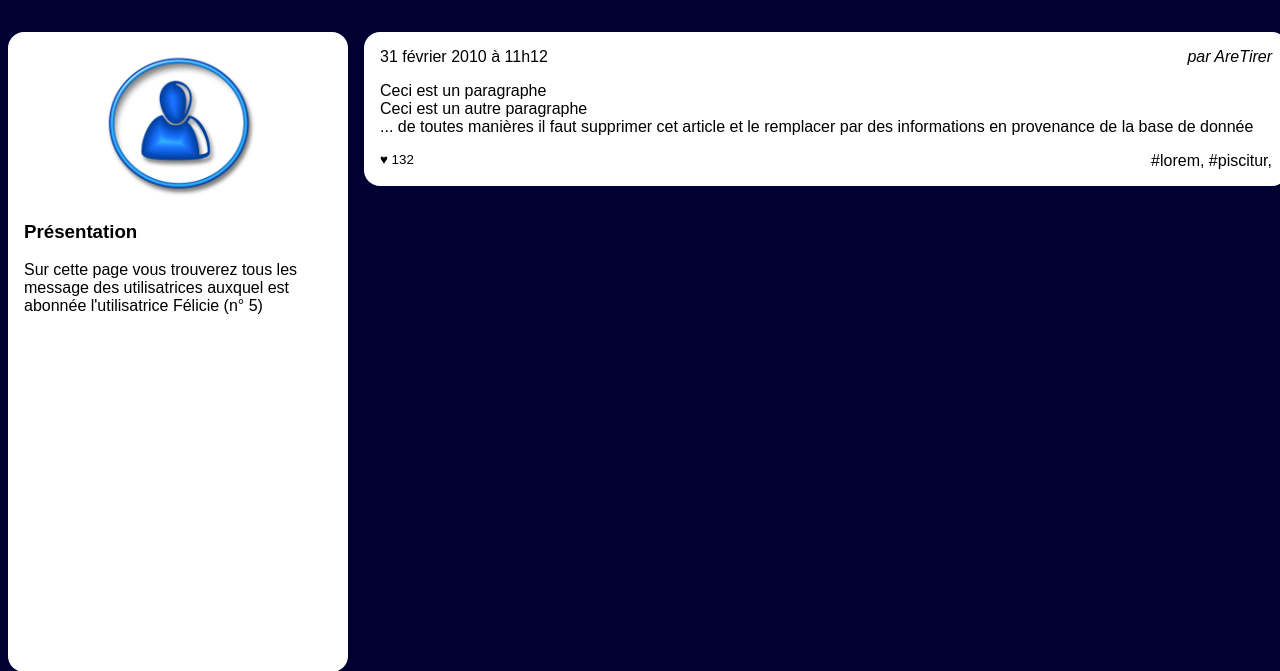
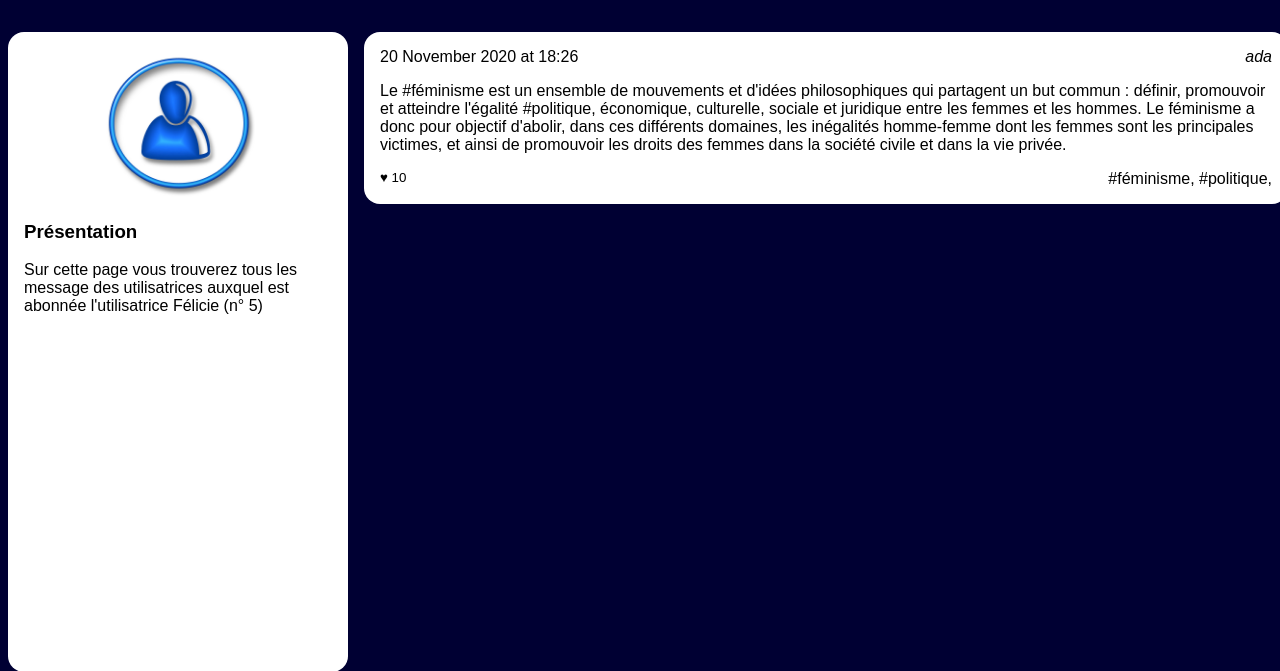
Before and after one commit to adatechschool/projet-collectif---reseau-social-php-redji_reseusocial, a PHP site: page /feed.php?user_id=5 in a window 1280 px wide. Shown: the part 92-763 px from the top of the page. Run offline with PHP 8.4, Linux system fonts and the light colour scheme; data comes from the database, SQL or seed files in the repository.

Commit message:
Modify article to display informations extracted from the database.

```diff
--- a/Niveau1/feed.php
+++ b/Niveau1/feed.php
@@ -80,27 +80,30 @@
                  * Etape 4: @todo Parcourir les messsages et remplir correctement le HTML avec les bonnes valeurs php
                  * A vous de retrouver comment faire la boucle while de parcours...
                  */
-                ?>
+                while ($message = $lesInformations->fetch_assoc())
+                {
+                    $date = date("j F Y \a\\t H:i", strtotime($message['created']));
+                    // echo "<pre>" . print_r($message, 1) . print_r($date, 1) . "</pre>";
+                    ?>
                 <article>
                     <h3>
-                        <time datetime='2020-02-01 11:12:13' >31 février 2010 à 11h12</time>
+                        <time datetime='<?php echo $message['created']; ?>' ><?php echo $date; ?></time>
                     </h3>
-                    <address>par AreTirer</address>
+                    <address><?php echo $message['author_name']; ?></address>
                     <div>
-                        <p>Ceci est un paragraphe</p>
-                        <p>Ceci est un autre paragraphe</p>
-                        <p>... de toutes manières il faut supprimer cet
-                            article et le remplacer par des informations en
-                            provenance de la base de donnée</p>
+                        <p><?php echo $message['content']; ?></p>
                     </div>
                     <footer>
-                        <small>♥ 132</small>
-                        <a href="">#lorem</a>,
-                        <a href="">#piscitur</a>,
+                        <small>♥ <?php echo $message['like_number']; ?></small>
+                        <?php $tags = explode(',', $message['taglist']);
+                        foreach ($tags as $tag): ?>
+                            <a href="">#<?php echo $tag?></a>,
+                        <?php endforeach;
+                        unset($tag); ?>
                     </footer>
                 </article>
                 <?php
-                // et de pas oublier de fermer ici vote while
+                }// et de pas oublier de fermer ici vote while
                 ?>
 
 
```
